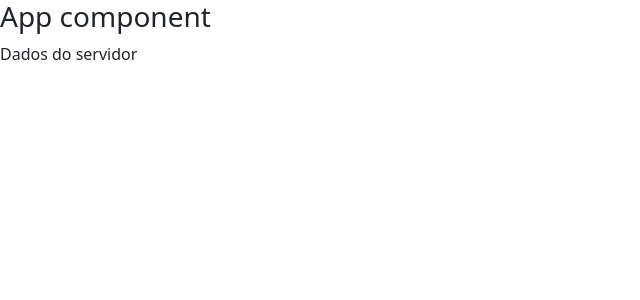
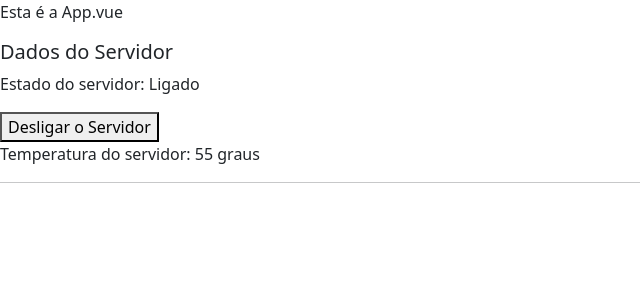
Before and after one commit to dnsdigitaltech/vuejs, a Vue app in the folder vuecli001/: page / in a window 1280 px wide. Shown: the top 300 px of the page, without its empty margins (0-640 px from the left). Built offline with nearby package versions, Linux system fonts and the light colour scheme.

Commit message:
Exercicio pratico com components locais

```diff
--- a/vuecli001/src/App.vue
+++ b/vuecli001/src/App.vue
@@ -1,13 +1,14 @@
 <template>
   <div>
-    <h3>App component</h3>
+    <p>Esta é a App.vue</p>
     <app-servidor></app-servidor>
+
   </div>
 </template>
 
 <script>
 
-import Servidor from './Servidor.vue';
+import Servidor from './components/Servidor';
 export default{
   components: {
     'app-servidor': Servidor
--- a/vuecli001/src/Servidor.vue
+++ /dev/null
@@ -1,5 +0,0 @@
-<template>
-    <div>
-        <p>Dados do servidor</p>
-    </div>
-</template>
--- /dev/null
+++ b/vuecli001/src/components/Servidor.vue
@@ -0,0 +1,21 @@
+<template>
+    <div>
+        <h5>Dados do Servidor</h5>
+        <app-servidor-estado></app-servidor-estado>
+        <app-servidor-temperatura></app-servidor-temperatura>
+        <hr>
+    </div>
+</template>
+
+<script>
+
+    import ServidorEstado from './ServidorEstado';
+    import ServidorTemperatura from './ServidorTemperatura';
+
+    export default{
+        components: {
+            'app-servidor-estado' : ServidorEstado,
+            'app-servidor-temperatura' : ServidorTemperatura
+        }
+    }
+</script>
--- /dev/null
+++ b/vuecli001/src/components/ServidorEstado.vue
@@ -0,0 +1,23 @@
+<template>
+    <div>
+        <p>Estado do servidor: {{estado}}</p>
+        <div>
+            <button @click="desligar">Desligar o Servidor</button>
+        </div>
+    </div>
+</template>
+
+<script>
+export default {
+    data: function(){
+        return {
+            estado: "Ligado"
+        }
+    },
+    methods: {
+        desligar() {
+            this.estado = "Desligador"
+        },
+    },
+}
+</script>
--- /dev/null
+++ b/vuecli001/src/components/ServidorTemperatura.vue
@@ -0,0 +1,5 @@
+<template>
+    <div>
+        <p>Temperatura do servidor: 55 graus</p>
+    </div>
+</template>
```
Also changed, not shown: vuecli001/src/components/EstadoServidor.vue (deleted, +0 -11 lines).
